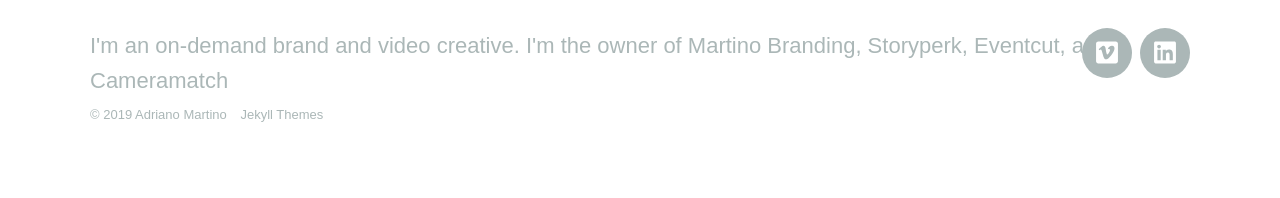
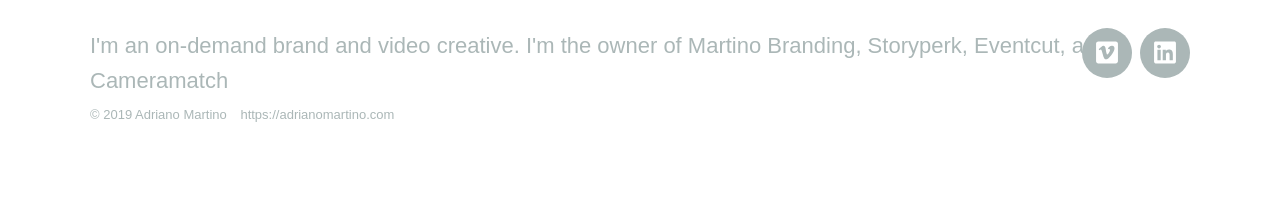
Before and after one commit to adrianomartino/amartino, a Jekyll site: the page built from index.html, in a window 1280 px wide. Shown: the part 1476-1674 px from the top of the page. Built offline with Jekyll 4.4.1, drawn with Linux system fonts in a browser that asks for light colours; nearby versions of some CDN libraries; some web fonts are replaced.

Commit message:
Update footer.html

```diff
--- a/_includes/footer.html
+++ b/_includes/footer.html
@@ -6,7 +6,7 @@
 
 		<div class="footer__copyright">
 			<span>© {{ 'now' | date: "%Y" }} {{ site.data.settings.basic_settings.site_title }}</span>
-			<a href="https://jekyllthemes.io" target="_blank">Jekyll Themes</a>
+			<a href="https://adrianomartino.com" target="_blank">https://adrianomartino.com</a>
 		</div>
 
 		{% include socials.html %}
```
